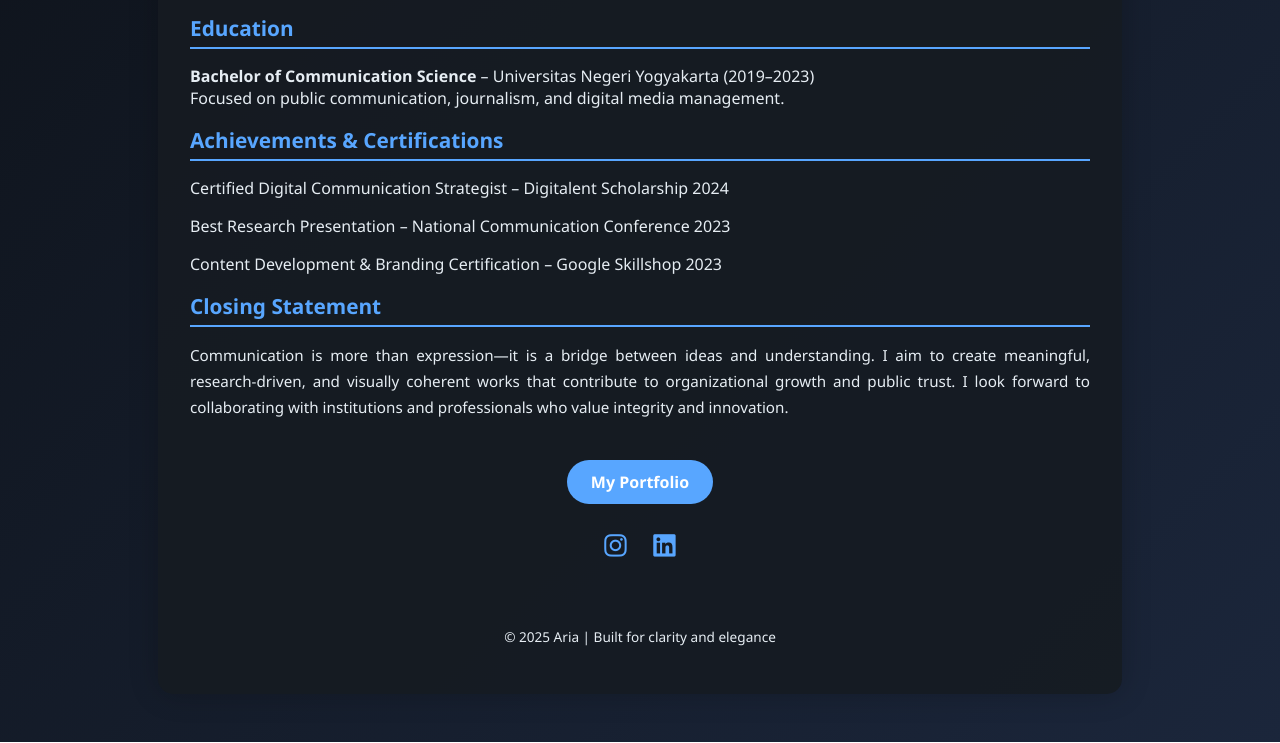
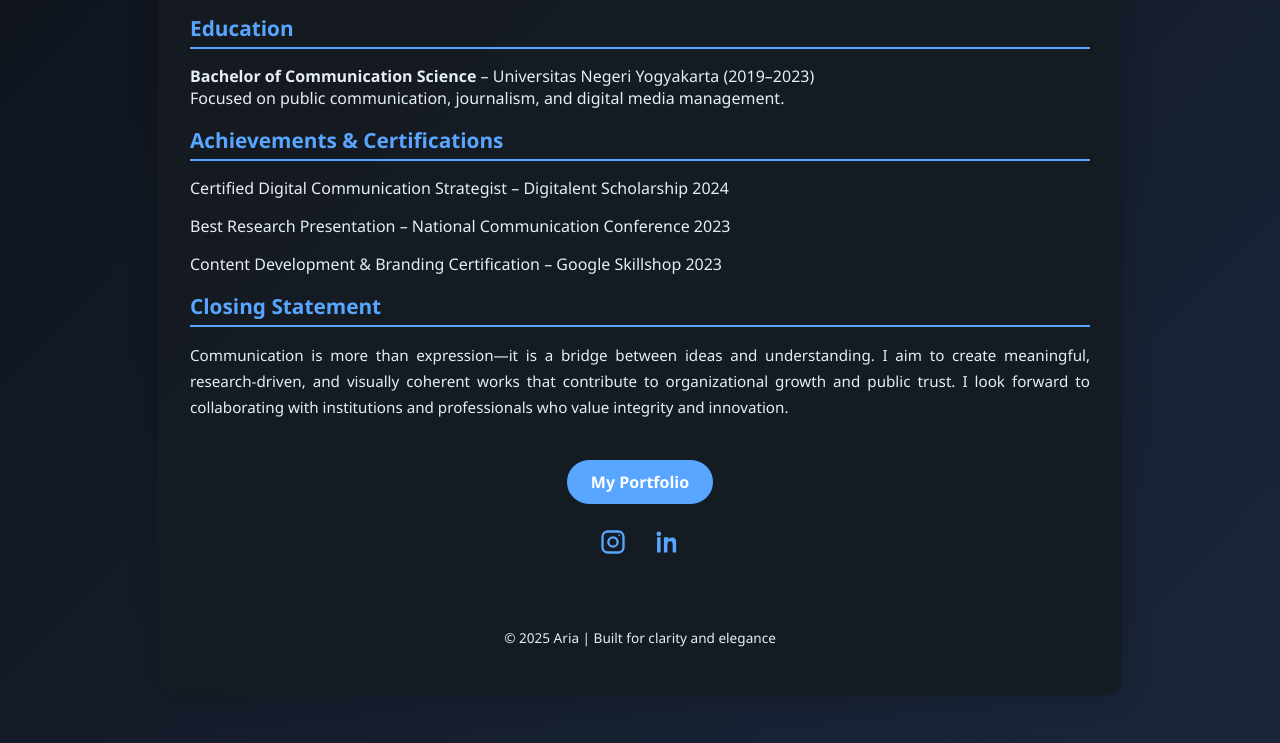
Before and after one commit to Goldemarine/ars-portofolio, a plain HTML site: page idenresume.html in a window 1280 px wide. Shown: the part 495-1238 px from the top of the page. Drawn offline with Linux system fonts and the light colour scheme.

Commit message:
idenresume.html

```diff
--- a/idenresume.html
+++ b/idenresume.html
@@ -203,10 +203,15 @@
 
     <div class="social-icons">
       <a href="https://instagram.com" target="_blank" title="Instagram" aria-label="Instagram">
-        <i class="fab fa-instagram"></i>
+        <svg xmlns="http://www.w3.org/2000/svg" width="28" height="28" fill="var(--accent-color)" viewBox="0 0 24 24">
+          <path d="M7.5 2h9A5.5 5.5 0 0 1 22 7.5v9a5.5 5.5 0 0 1-5.5 5.5h-9A5.5 5.5 0 0 1 2 16.5v-9A5.5 5.5 0 0 1 7.5 2zm0 2A3.5 3.5 0 0 0 4 7.5v9A3.5 3.5 0 0 0 7.5 20h9a3.5 3.5 0 0 0 3.5-3.5v-9A3.5 3.5 0 0 0 16.5 4h-9zm9.75 1.25a.75.75 0 1 1 0 1.5h-.01a.75.75 0 1 1 0-1.5h.01zM12 7a5 5 0 1 1 0 10 5 5 0 0 1 0-10zm0 2a3 3 0 1 0 0 6 3 3 0 0 0 0-6z"/>
+        </svg>
       </a>
+
       <a href="https://linkedin.com" target="_blank" title="LinkedIn" aria-label="LinkedIn">
-        <i class="fab fa-linkedin"></i>
+        <svg xmlns="http://www.w3.org/2000/svg" width="28" height="28" fill="var(--accent-color)" viewBox="0 0 24 24">
+          <path d="M4.98 3A2 2 0 0 0 3 5a2 2 0 0 0 2 2c1.09 0 1.98-.89 1.98-2S6.07 3 4.98 3zM3.5 8h3v13h-3V8zm7 0h2.87v1.78h.04c.4-.75 1.38-1.55 2.84-1.55 3.04 0 3.6 2 3.6 4.59V21h-3v-6.26c0-1.5-.03-3.43-2.09-3.43-2.09 0-2.41 1.63-2.41 3.31V21h-3V8z"/>
+        </svg>
       </a>
     </div>
 
```
